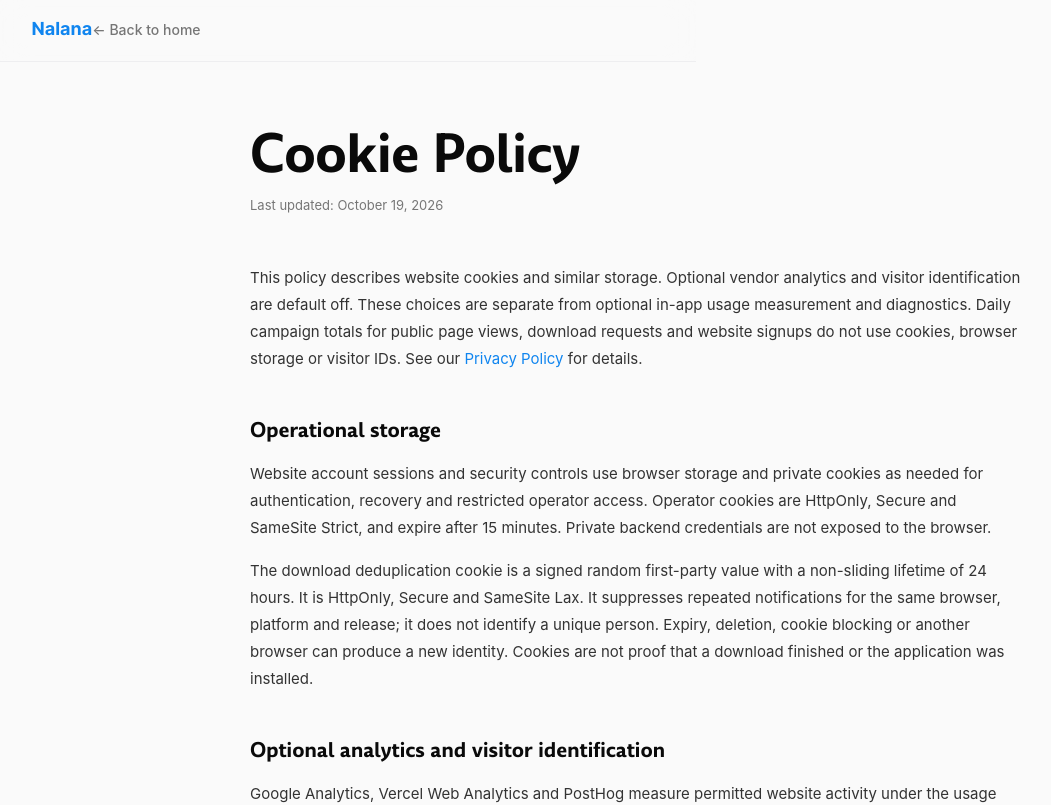
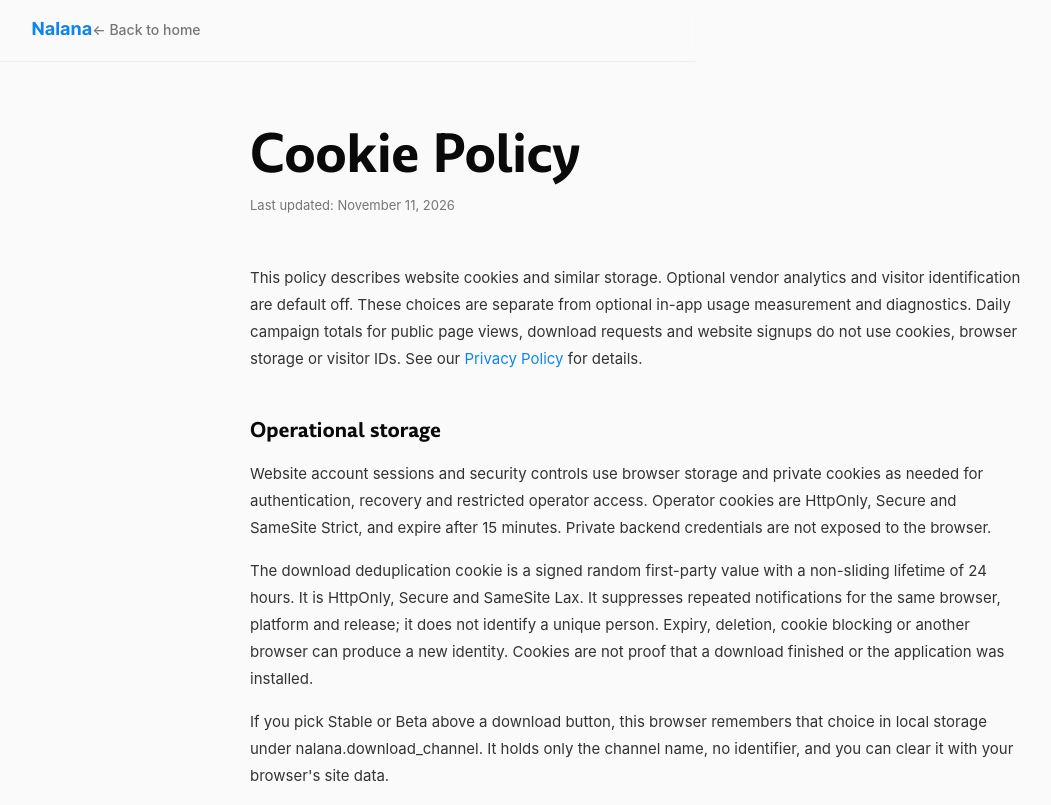
Before and after one commit to Nalanaio/Nalana-site, a SvelteKit app: page /cookies in a window 1280 px wide. Shown: the top 805 px of the page, without its empty margins (4-1055 px from the left). Built offline with nearby package versions, Linux system fonts and the light colour scheme.

Commit message:
chore: disclose remembered download channel preference

```diff
--- a/src/routes/cookies/+page.svelte
+++ b/src/routes/cookies/+page.svelte
@@ -12,7 +12,7 @@
 <div class="container">
   <div class="legal-header">
     <h1>Cookie Policy</h1>
-    <p class="updated">Last updated: October 19, 2026</p>
+    <p class="updated">Last updated: November 11, 2026</p>
   </div>
 
   <div class="legal-body">
@@ -21,6 +21,7 @@
     <h2>Operational storage</h2>
     <p>Website account sessions and security controls use browser storage and private cookies as needed for authentication, recovery and restricted operator access. Operator cookies are HttpOnly, Secure and SameSite Strict, and expire after 15 minutes. Private backend credentials are not exposed to the browser.</p>
     <p>The download deduplication cookie is a signed random first-party value with a non-sliding lifetime of 24 hours. It is HttpOnly, Secure and SameSite Lax. It suppresses repeated notifications for the same browser, platform and release; it does not identify a unique person. Expiry, deletion, cookie blocking or another browser can produce a new identity. Cookies are not proof that a download finished or the application was installed.</p>
+    <p>If you pick Stable or Beta above a download button, this browser remembers that choice in local storage under nalana.download_channel. It holds only the channel name, no identifier, and you can clear it with your browser's site data.</p>
     <h2>Optional analytics and visitor identification</h2>
     <p>Google Analytics, Vercel Web Analytics and PostHog measure permitted website activity under the usage analytics choice. Vercel Web Analytics runs only on our production website, with URL queries and fragments removed. PostHog keeps a random browser ID, session values and, once you sign in, your internal account ID in this browser's local and session storage under keys that begin with ph_. It does this only after you allow usage analytics and clears them when you decline or revoke. RB2B is a separate visitor-identification integration and requires its own permission. An analytics or app usage grant does not silently enable RB2B. Vendor storage and retention depend on the vendor and configured service. We do not promise that vendor data is anonymous or that revocation erases information already sent.</p>
     <p>With usage permission, campaign labels from tagged links are kept in this tab's session storage for up to 30 minutes after the latest tagged visit, so permitted download-button clicks and successful website registrations can be attributed to that campaign. A new tagged visit replaces the previous campaign. A registration measurement marker expires after one minute and is consumed once. These values contain no account identifier, email, password or advertising click ID. Revoking usage permission clears them. Before permission, campaign labels are held only in the current document's memory.</p>
```
Also changed, not shown: 1 other file (tests, documents, lock files or other folders).
